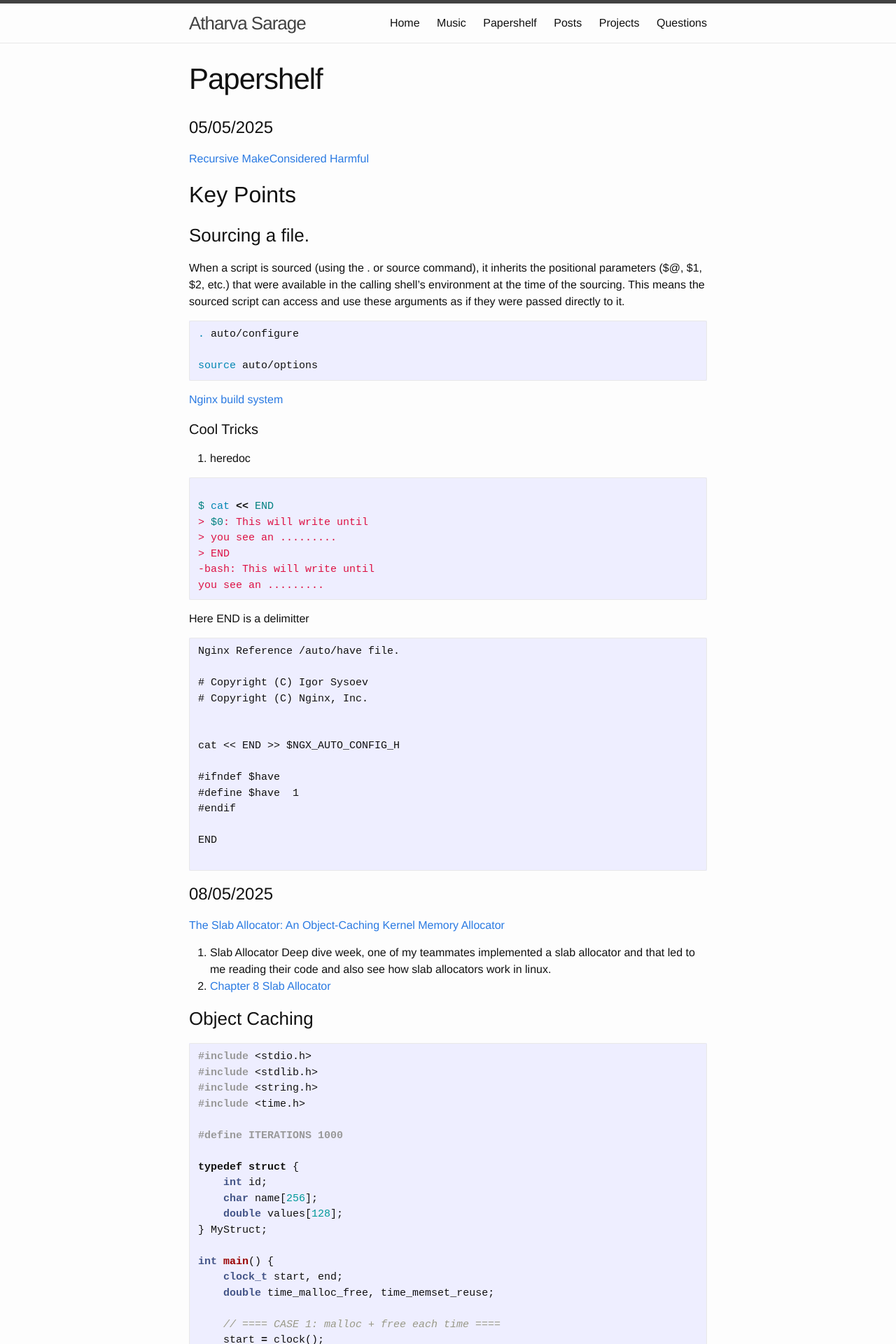
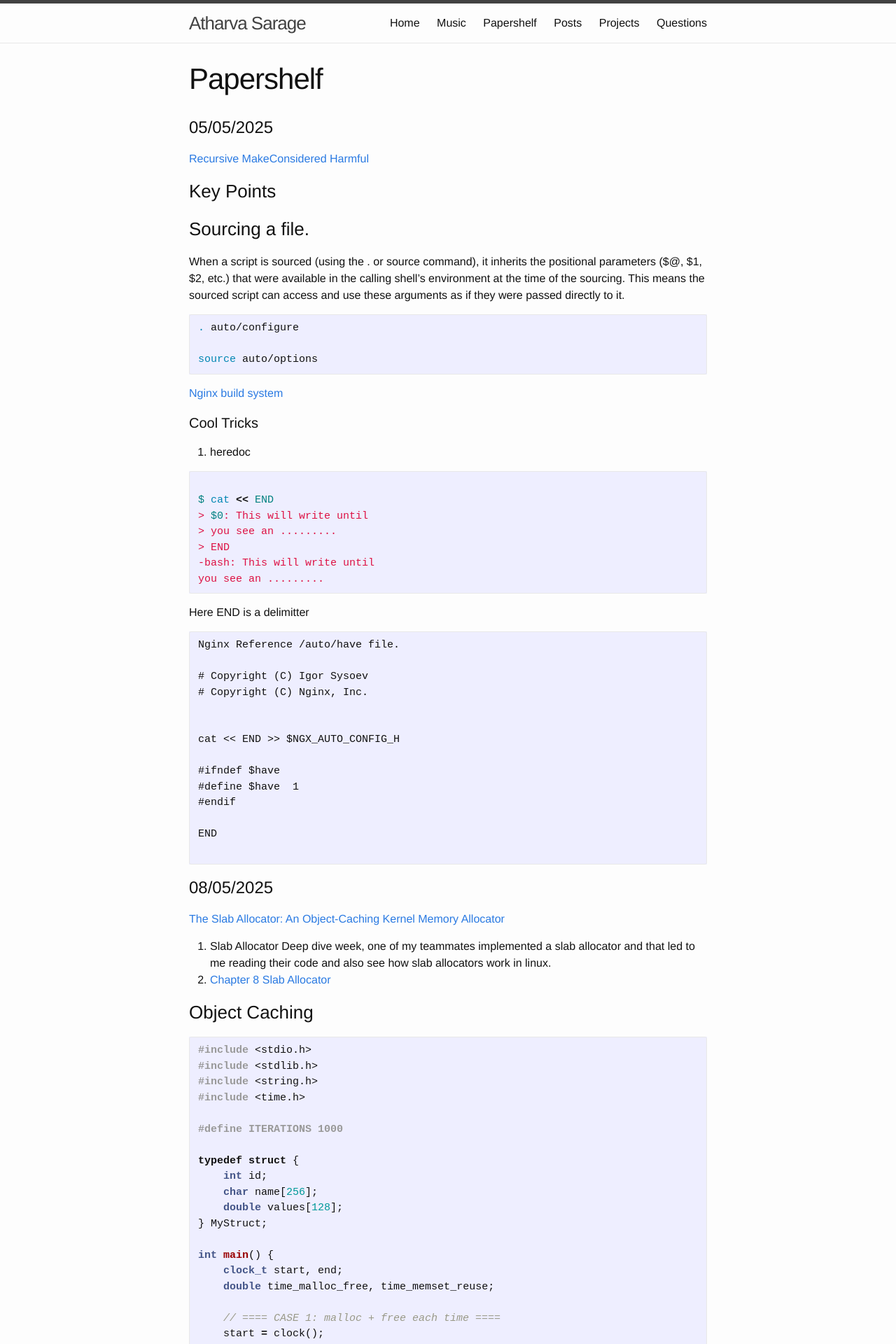
Before and after one commit to atharva-sarage/atharva-sarage.github.io, a Jekyll site: the page built from papershelf.md, in a window 1280 px wide. Shown: the top 1920 px of the page at 70% size. Built offline with Jekyll 4.4.1, drawn with Linux system fonts in a browser that asks for light colours.

```diff
--- a/papershelf.md
+++ b/papershelf.md
@@ -8,7 +8,7 @@ permalink: /papershelf/
 
 [Recursive MakeConsidered Harmful](https://www.cse.iitd.ac.in/~sbansal/csp301/auug97.pdf)
 
-## Key Points
+### Key Points
 
 
 ### Sourcing a file.
```
Also changed, not shown: other parts of papershelf.md (+3 -1 lines), 1 other file.
